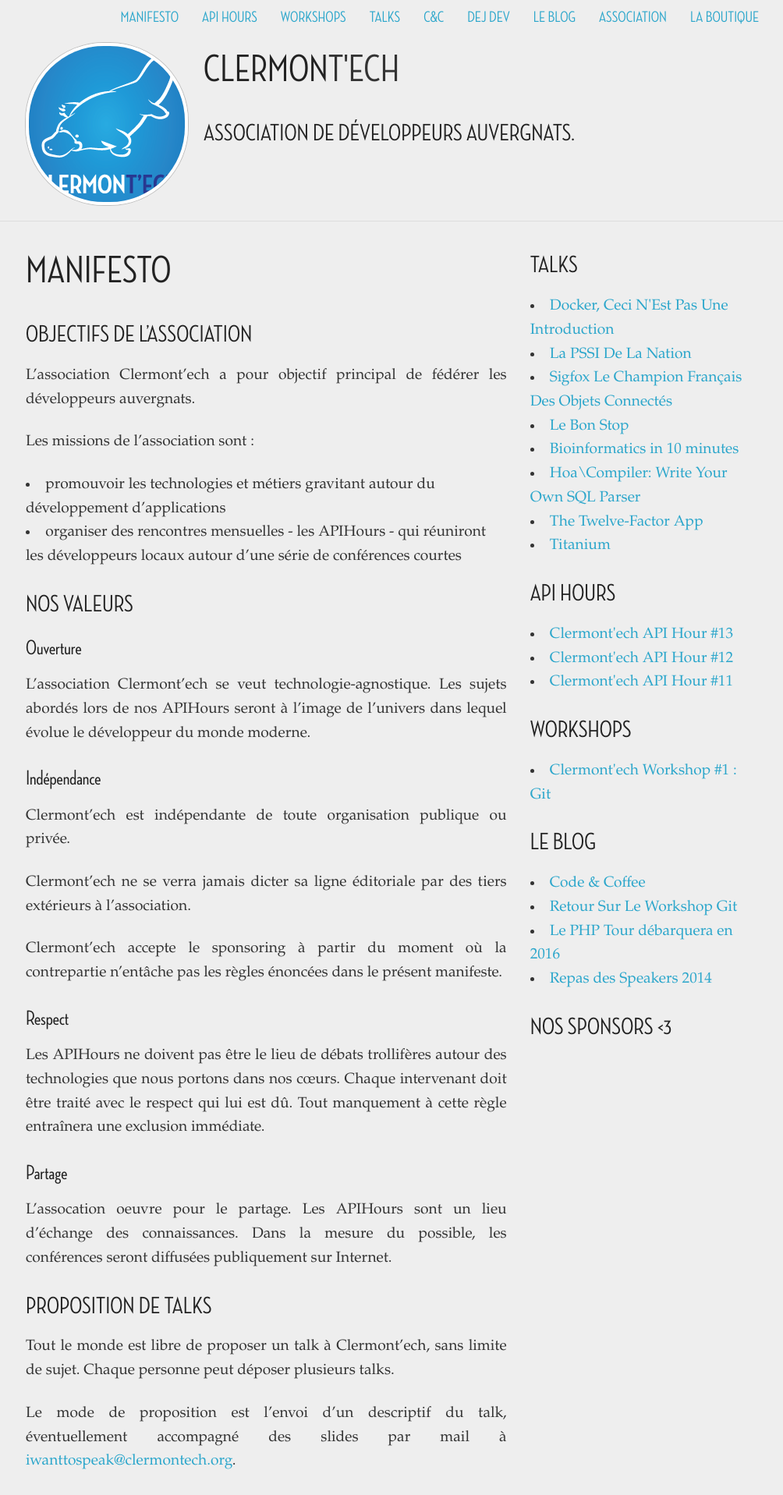
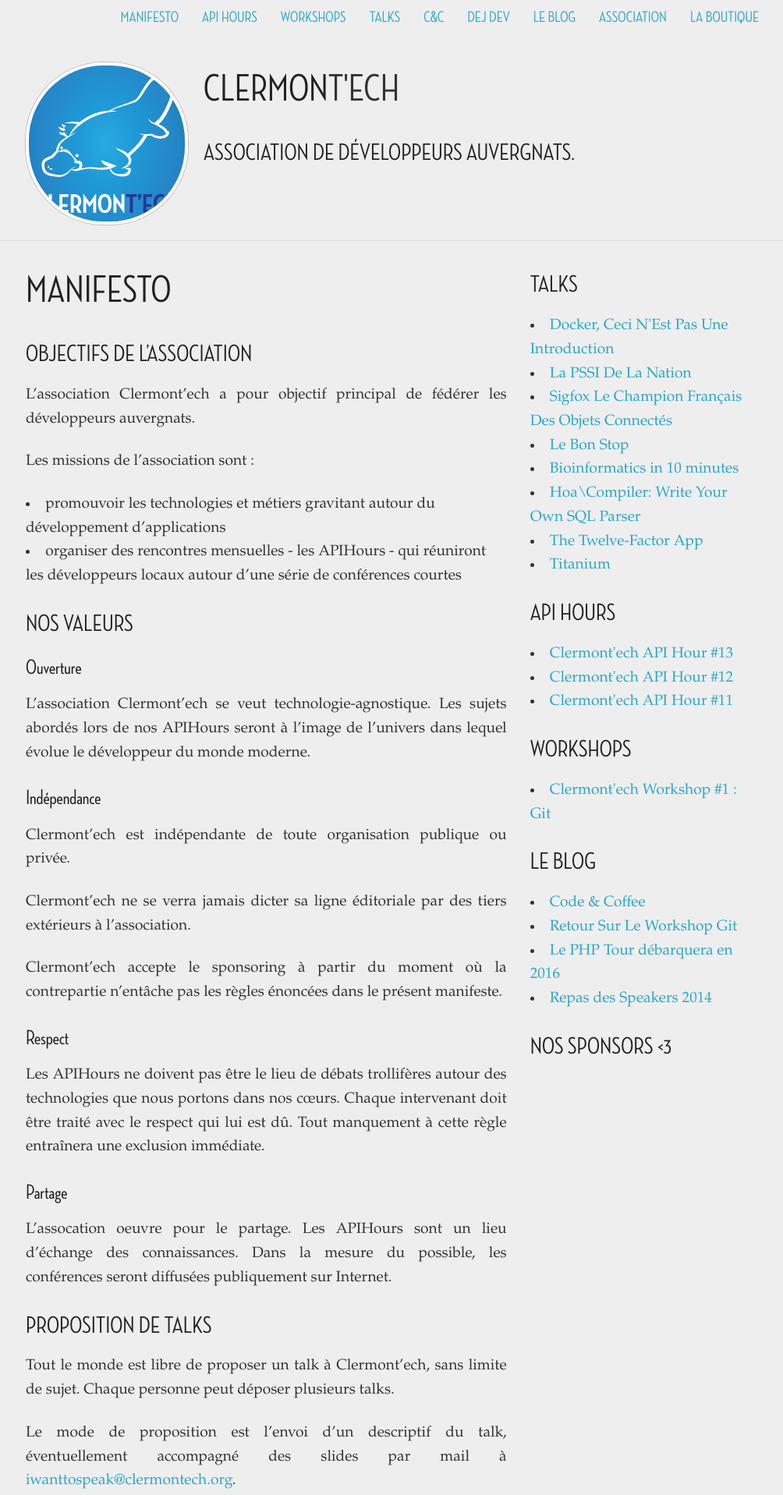
Before and after one commit to clermontech/clermontech.github.com, a Jekyll site: the page built from index.md, in a window 1280 px wide. Shown: the top 1917 px of the page at 78% size, without its empty margins (137-1141 px from the left). Built offline with Jekyll 4.4.1, drawn with Linux system fonts in a browser that asks for light colours; Markdown is read by kramdown in place of the engine named in the settings.

Commit message:
fix header title position

```diff
--- a/_layouts/layout.html
+++ b/_layouts/layout.html
@@ -33,7 +33,7 @@
                 <div class="container large-12 columns">
                     <a href="/">
                         <img src="/images/clermontech_logo_200px.png" alt="Logo Clermontech" id="logo" />
-                        <h1>Clermon<span class="alt">t'ech</span></h1>
+                        <h1 class="title">Clermon<span class="alt">t'ech</span></h1>
                     </a>
                     <h2>Association de développeurs auvergnats.</h2>
                 </div>
--- a/sass/_clermontech.scss
+++ b/sass/_clermontech.scss
@@ -20,6 +20,10 @@
     // Reset header styles
     background: none!important;
     border: 0!important;
+
+    h1.title {
+        margin-top: 0.7em;
+    }
 
     .top-bar {
         background: none!important;
```
Also changed, not shown: stylesheets/app.css.
